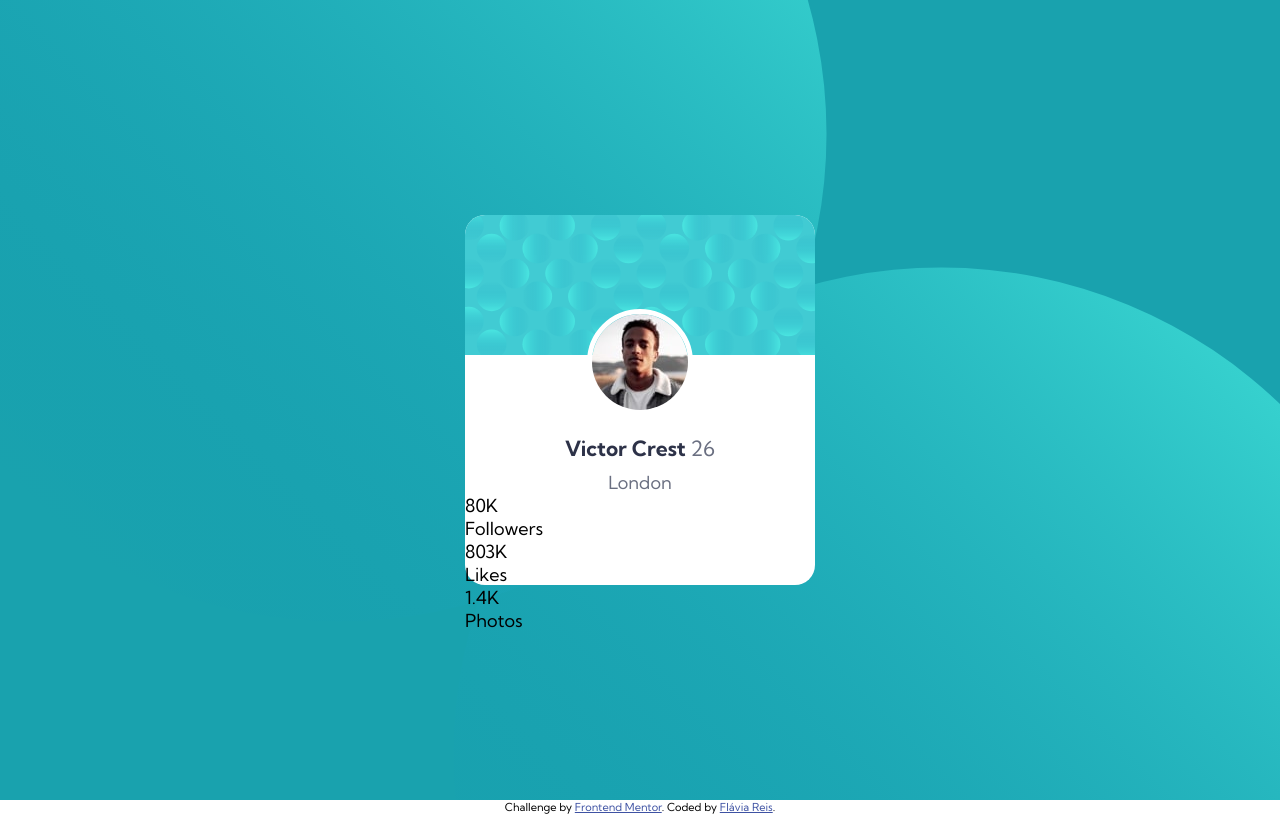
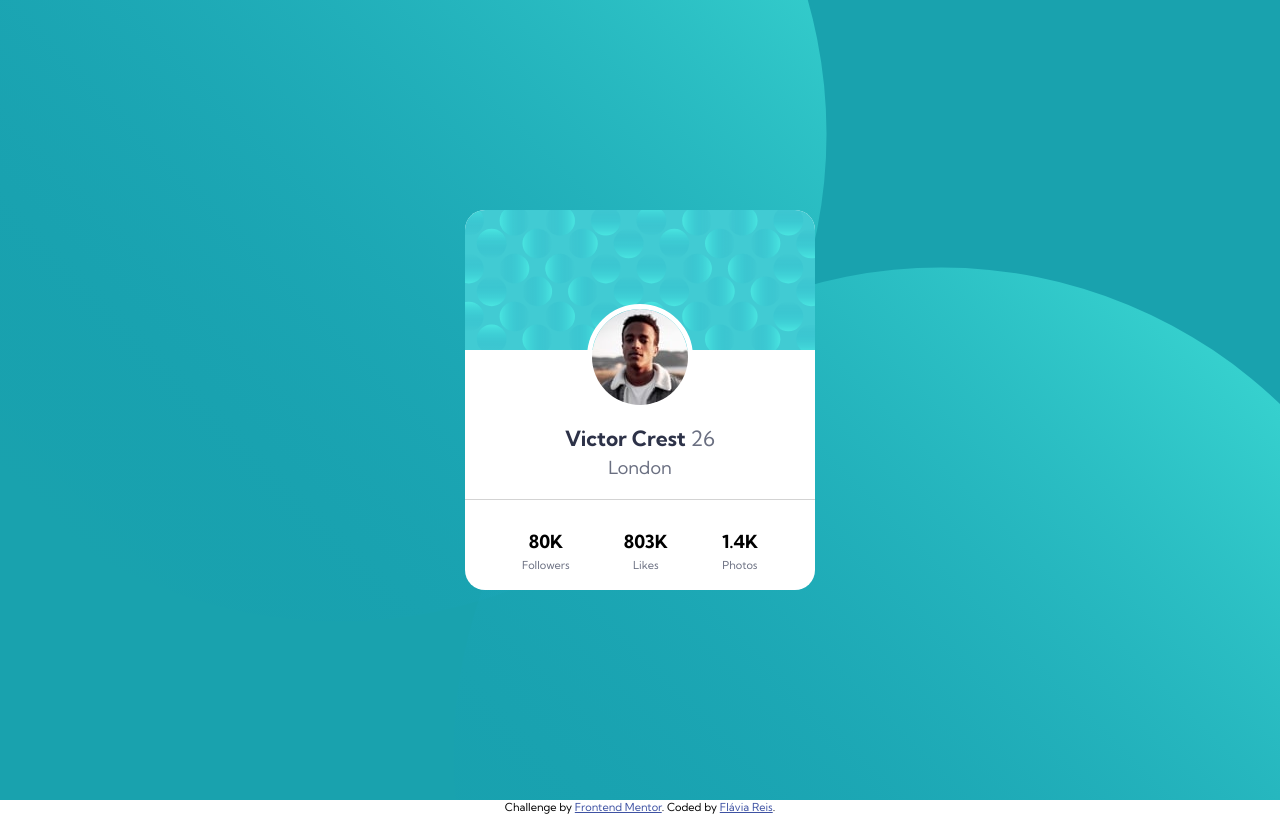
Before and after one commit to flaviare1s/profile-card-component, a React (Vite) app: page / in a window 1280 px wide. Built offline with nearby package versions, Linux system fonts and the light colour scheme.

Commit message:
Update App.css and App.jsx

```diff
--- a/src/App.css
+++ b/src/App.css
@@ -29,7 +29,7 @@ main {
 .card {
   background-color: white;
   width: 350px;
-  height: 370px;
+  height: 380px;
   border-radius: 20px;
 }
 
@@ -42,6 +42,7 @@ main {
   background-repeat: no-repeat;
   border-radius: 20px 20px 0px 0px;
   color: var(--cor2);
+  border-bottom: 1px solid lightgray;
 }
 
 img {
@@ -53,10 +54,35 @@ img {
 h1 {
   color: var(--cor1);
   font-size: 21px;
-  padding: 15px 0px 10px 0px;
+  padding: 10px 0px 5px 0px;
 }
 
 h1 span {
   color: var(--cor2);
   font-weight: 400;
 }
+
+.card-header p {
+  padding-bottom: 20px;
+}
+
+.card-main {
+  display: flex;
+  justify-content: space-around;
+  align-items: center;
+  padding: 30px;
+}
+
+.sub-card-main {
+  text-align: center;
+}
+
+.text-top {
+  font-weight: 700;
+}
+
+.text-bottom {
+  color: var(--cor2);
+  font-size: 11px;
+  margin-top: 5px;
+}
--- a/src/App.jsx
+++ b/src/App.jsx
@@ -15,17 +15,17 @@ export function App() {
                   <p>London</p>
               </div>
                 <div className='card-main'>
-                  <div className='card-main-1'>
-                    <p>80K</p>
-                    <p>Followers</p>
+                  <div className='sub-card-main'>
+                    <p className='text-top'>80K</p>
+                    <p className='text-bottom'>Followers</p>
                   </div>
-                  <div className='card-main-1'>
-                    <p>803K</p>
-                    <p>Likes</p>
+                  <div className='sub-card-main'>
+                    <p className='text-top'>803K</p>
+                    <p className='text-bottom'>Likes</p>
                   </div>
-                  <div className='card-main-1'>
-                    <p>1.4K</p>
-                    <p>Photos</p>
+                  <div className='sub-card-main'>
+                    <p className='text-top'>1.4K</p>
+                    <p className='text-bottom'>Photos</p>
                   </div>
                 </div>
             </div>
```
